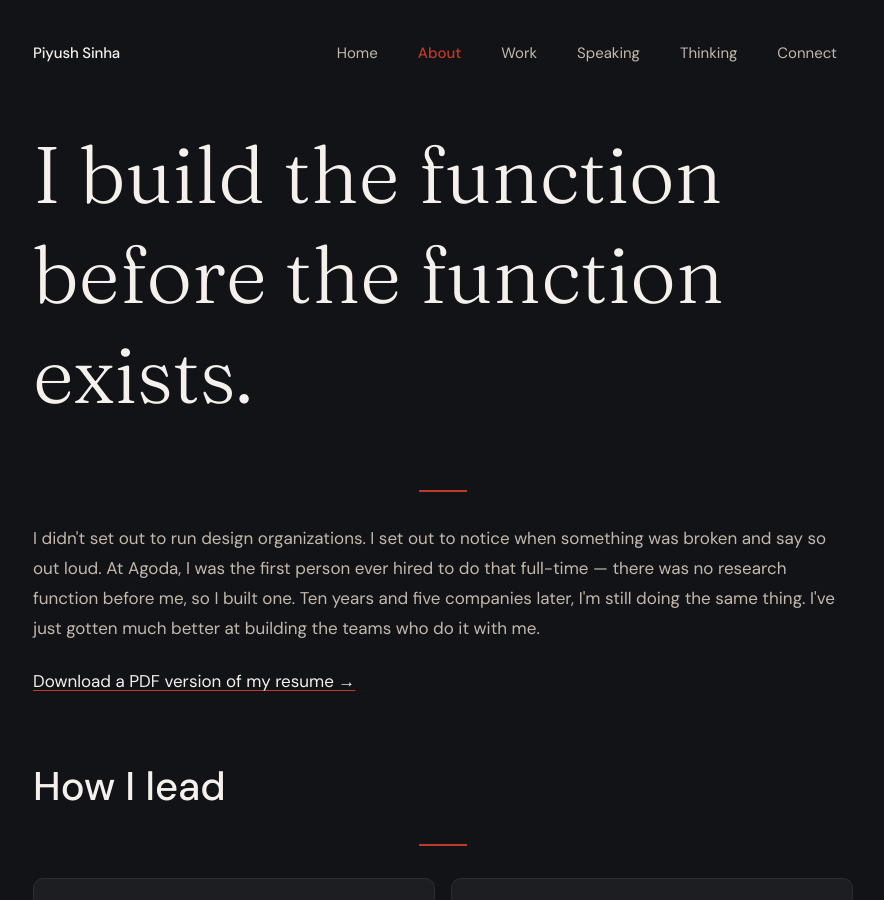
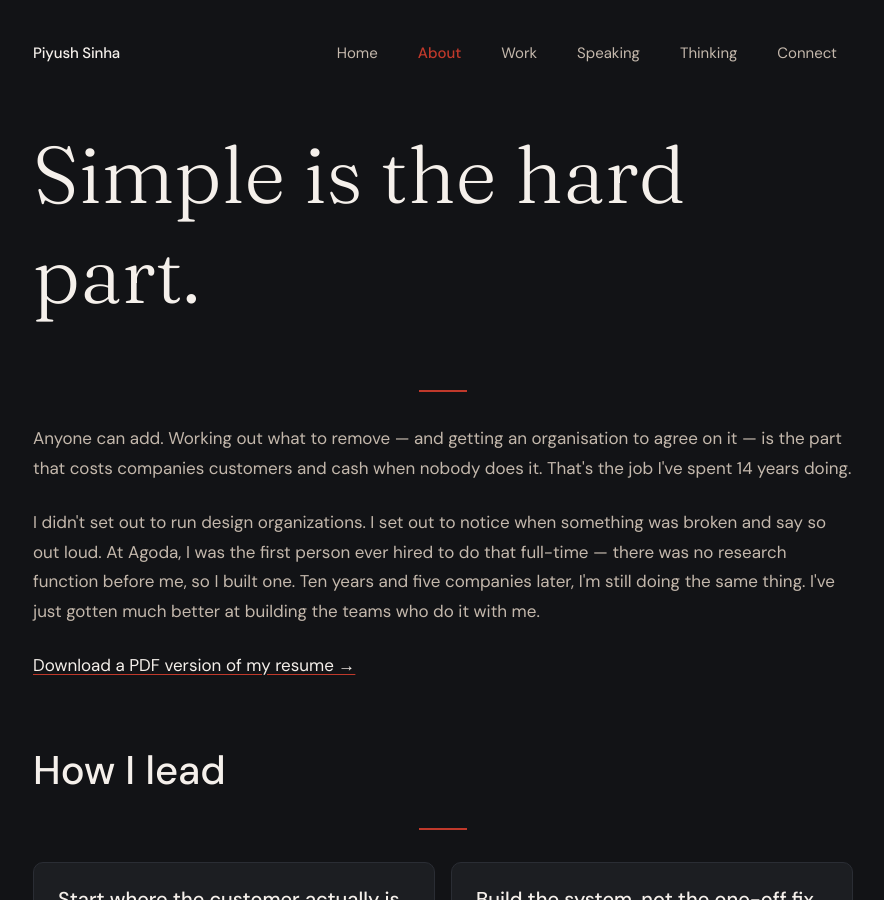
Before and after one commit to piyushsinha/piyushsinha.github.io, a Jekyll site: the page built from about/index.html, in a window 1280 px wide and 900 px high. Shown: the whole window, without its empty margins (197-1081 px from the left). Built offline with Jekyll 4.4.1, drawn with Linux system fonts in a browser that asks for light colours.

Commit message:
Add files via upload

```diff
--- a/about/index.html
+++ b/about/index.html
@@ -8,10 +8,12 @@ description: "Product and experience leadership across fintech, payments, travel
 <section class="section">
   <div class="container">
     <!-- Page Header -->
-    <h1>I build the function before the function exists.</h1>
+    <h1>Simple is the hard part.</h1>
     <hr class="separator separator--accent">
 
-    <p style="margin-top: var(--space-4);">I didn't set out to run design organizations. I set out to notice when something was broken and say so out loud. At Agoda, I was the first person ever hired to do that full-time — there was no research function before me, so I built one. Ten years and five companies later, I'm still doing the same thing. I've just gotten much better at building the teams who do it with me.</p>
+    <p style="margin-top: var(--space-4);">Anyone can add. Working out what to remove — and getting an organisation to agree on it — is the part that costs companies customers and cash when nobody does it. That's the job I've spent 14 years doing.</p>
+
+    <p style="margin-top: var(--space-3);">I didn't set out to run design organizations. I set out to notice when something was broken and say so out loud. At Agoda, I was the first person ever hired to do that full-time — there was no research function before me, so I built one. Ten years and five companies later, I'm still doing the same thing. I've just gotten much better at building the teams who do it with me.</p>
 
     <p style="margin-top: var(--space-3);">
       <a href="https://drive.google.com/file/d/1Y5Fd-FNKKhOT_TBbQVKR0XwdPiwo8Fxv/view" target="_blank" rel="noopener">Download a PDF version of my resume &rarr;</a>
```
